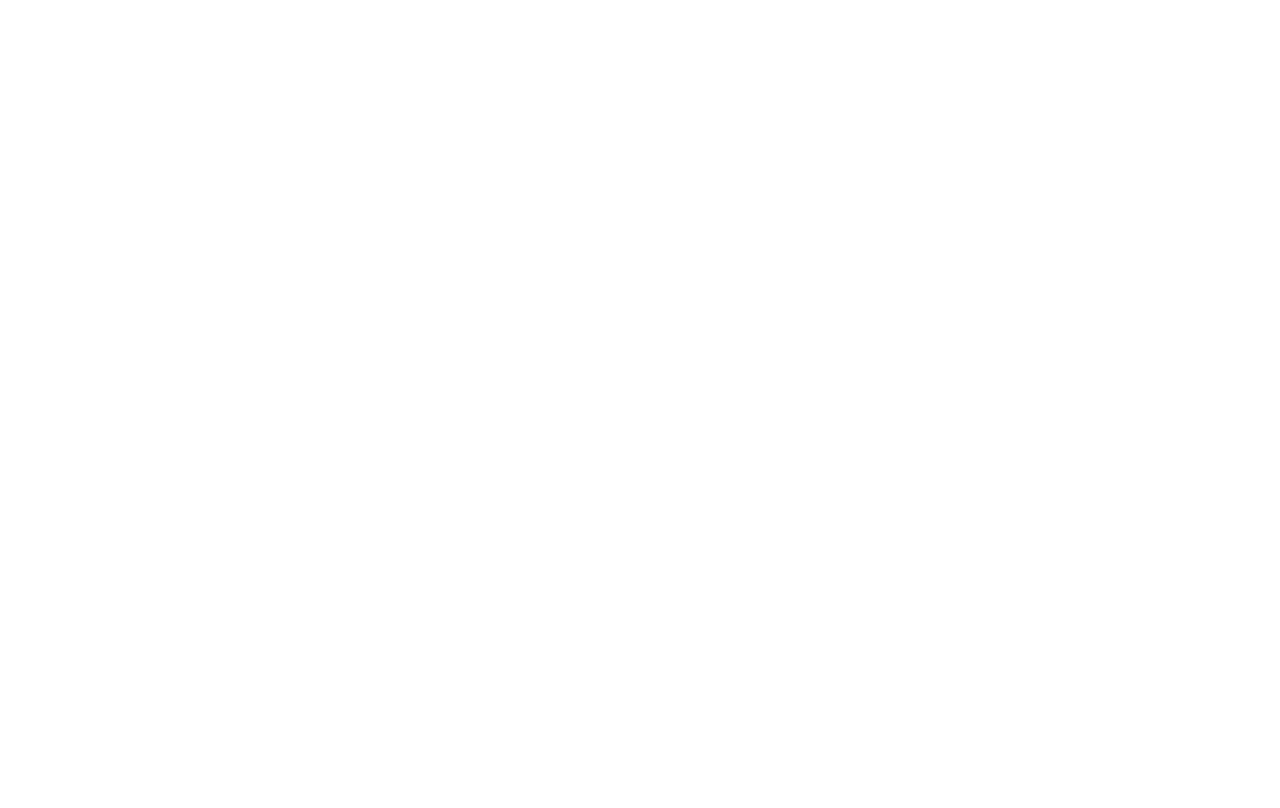
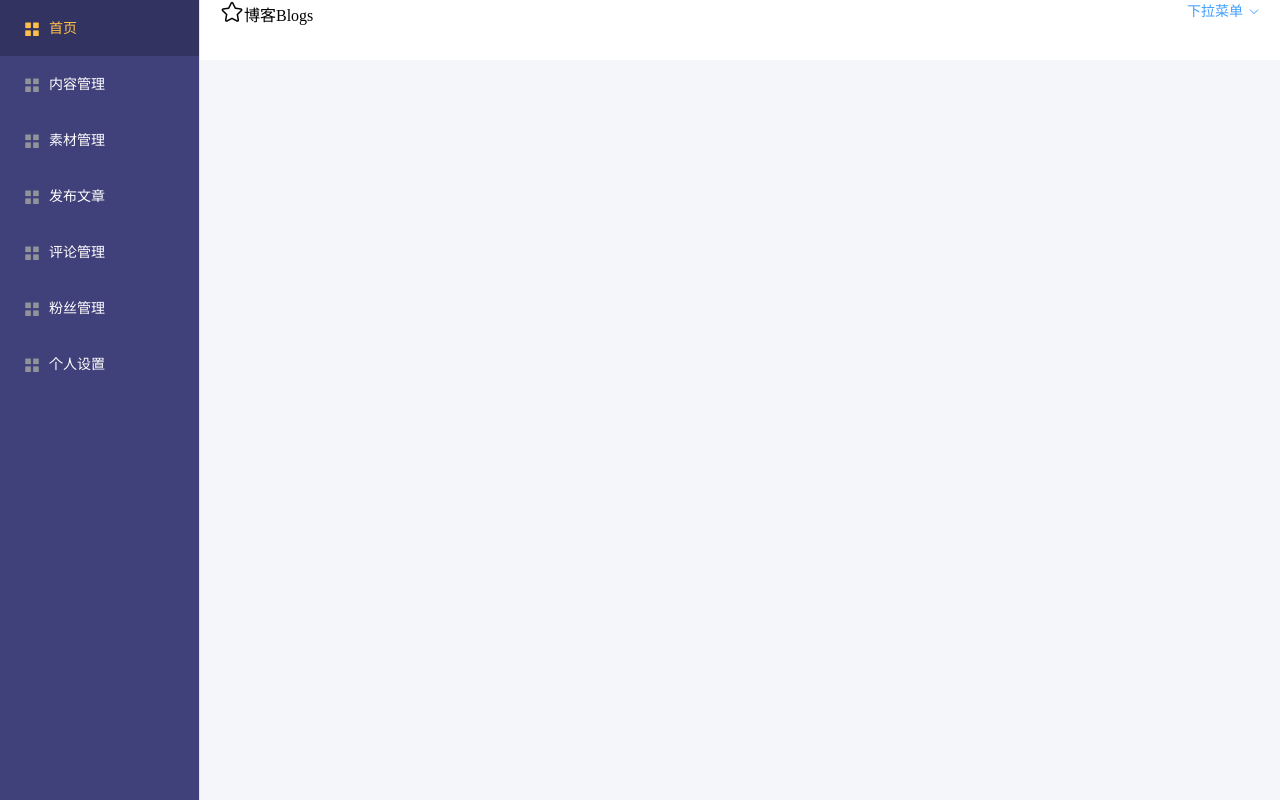
Before and after one commit to wangyan666/blog, a Vue app: page /#/ in a window 1280 px wide. Built offline with nearby package versions, Linux system fonts and the light colour scheme.

Commit message:
首页侧边栏完成，顶部待完成

```diff
--- /dev/null
+++ b/src/views/home/components/aside.vue
@@ -0,0 +1,60 @@
+<template>
+  <el-menu
+      router
+      background-color="#40407a"
+      text-color="#fff"
+      active-text-color="#ffc048"
+      default-active=""
+      class="el-menu-vertical-demo"
+      @open="handleOpen"
+      @close="handleClose">
+      <el-menu-item index="">
+        <i class="el-icon-menu"></i>
+        <span slot="title">首页</span>
+      </el-menu-item>
+      <el-menu-item index="content">
+        <i class="el-icon-menu"></i>
+        <span slot="title">内容管理</span>
+      </el-menu-item>
+      <el-menu-item index="material">
+        <i class="el-icon-menu"></i>
+        <span slot="title">素材管理</span>
+      </el-menu-item>
+      <el-menu-item index="publish">
+        <i class="el-icon-menu"></i>
+        <span slot="title">发布文章</span>
+      </el-menu-item>
+      <el-menu-item index="comment">
+        <i class="el-icon-menu"></i>
+        <span slot="title">评论管理</span>
+      </el-menu-item>
+      <el-menu-item index="fans">
+        <i class="el-icon-menu"></i>
+        <span slot="title">粉丝管理</span>
+      </el-menu-item>
+      <el-menu-item index="setting">
+        <i class="el-icon-menu"></i>
+        <span slot="title">个人设置</span>
+      </el-menu-item>
+    </el-menu>
+</template>
+
+<script>
+export default {
+  name: 'Aside',
+  methods: {
+    handleOpen (key, keyPath) {
+      console.log(key, keyPath)
+    },
+    handleClose (key, keyPath) {
+      console.log(key, keyPath)
+    }
+  }
+}
+</script>
+
+<style lang="less">
+  .el-menu-vertical-demo{
+    height: 100%;
+  }
+</style>
--- /dev/null
+++ b/src/views/home/components/head.vue
@@ -0,0 +1,49 @@
+<template>
+  <div class="head">
+
+            <div>
+              <i class="el-icon-star-off"></i>
+              <span>博客Blogs</span>
+            </div>
+
+            <el-dropdown>
+            <span class="el-dropdown-link">
+              下拉菜单<i class="el-icon-arrow-down el-icon--right"></i>
+            </span>
+            <el-dropdown-menu slot="dropdown">
+              <el-dropdown-item>黄金糕</el-dropdown-item>
+              <el-dropdown-item>狮子头</el-dropdown-item>
+              <el-dropdown-item>螺蛳粉</el-dropdown-item>
+              <el-dropdown-item disabled>双皮奶</el-dropdown-item>
+              <el-dropdown-item divided>蚵仔煎</el-dropdown-item>
+            </el-dropdown-menu>
+          </el-dropdown>
+    </div>
+</template>
+
+<script>
+export default {
+  name: 'Head'
+}
+</script>
+
+<style lang="less" scoped>
+  /* 设置字体样式 */
+  i{
+
+    font-size: 24px;
+  }
+  .head{
+    height: 100%;
+    display: flex;
+    justify-content: space-between;
+    // align-content: center;
+  }
+  .el-dropdown-link {
+    cursor: pointer;
+    color: #409EFF;
+  }
+  .el-icon-arrow-down {
+    font-size: 12px;
+  }
+</style>
--- a/src/views/home/index.vue
+++ b/src/views/home/index.vue
@@ -1,15 +1,45 @@
 <template>
-  <div class="home-container">
-
-  </div>
+    <el-container class="layout-container">
+      <el-aside class="aside" width="200px">
+        <Aside></Aside>
+      </el-aside>
+      <el-container>
+        <el-header>
+          <Head></Head>
+        </el-header>
+        <el-main class="main">
+          <!-- 子路由出口 -->
+          <router-view></router-view>
+        </el-main>
+      </el-container>
+    </el-container>
 </template>
 
 <script>
+
+import Aside from './components/aside.vue'
+import Head from './components/head.vue'
+
 export default {
-  name: 'Home'
+  name: 'Home',
+  components: { Aside, Head }
 }
 </script>
 
-<style>
+<style lang="less" scoped>
+  .layout-container{
+    position: fixed;
+    left: 0;
+    right: 0;
+    top: 0;
+    bottom: 0;
 
+      .aside{
+      background-color: #808e9b;
+      }
+
+      .main{
+      background-color: #f5f6fa;
+      }
+  }
 </style>
```
